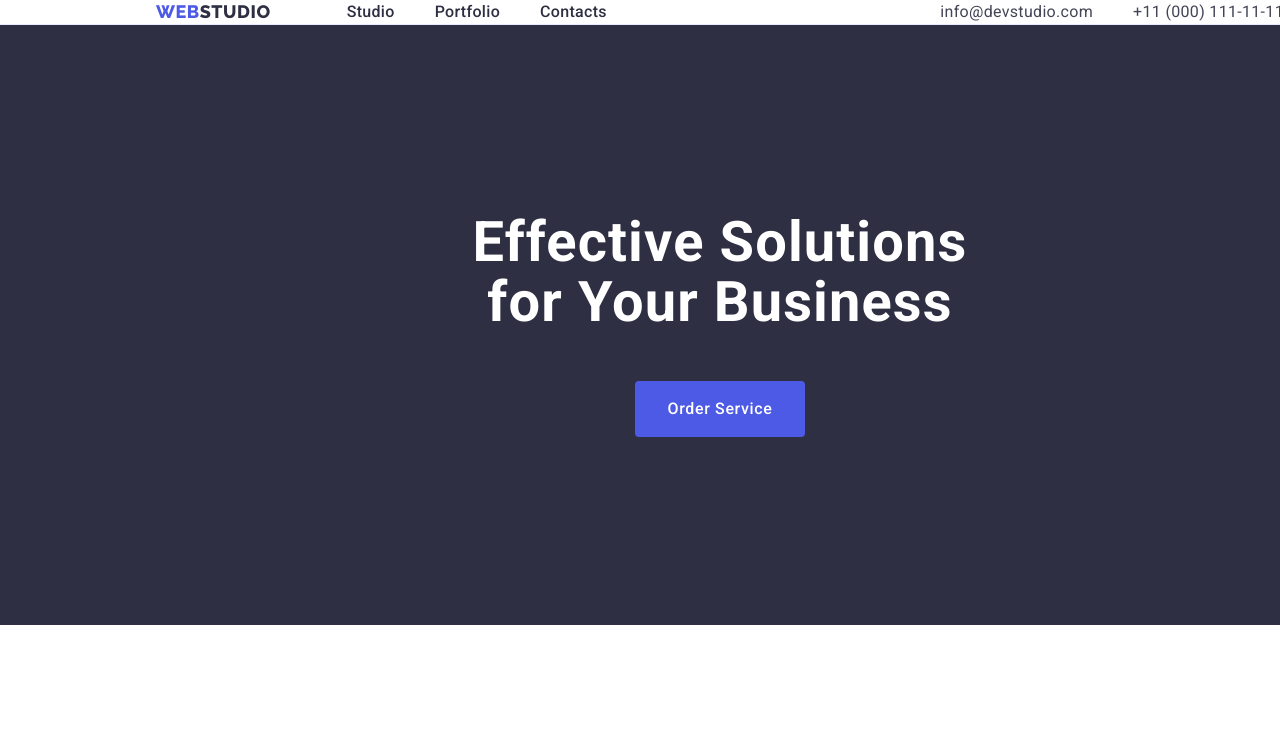
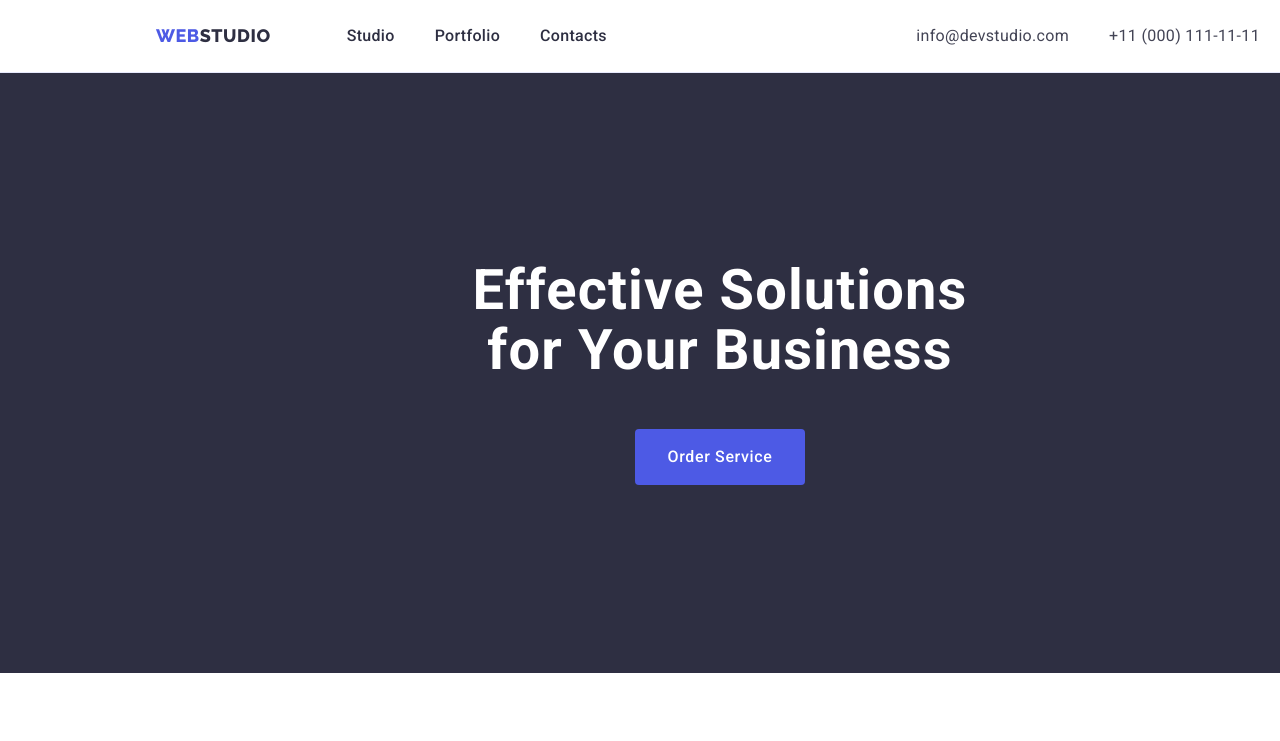
Before and after one commit to Yerbatrix/goit-markup-hw-03, a plain HTML site: page index.html in a window 1280 px wide. Shown: the top 741 px of the page. Drawn offline with nearby package versions, Linux system fonts and the light colour scheme.

Commit message:
hw3 header height udjusted

```diff
--- a/css/style.css
+++ b/css/style.css
@@ -126,6 +126,7 @@ header > .container {
   letter-spacing: 0.02em;
   color: var(--studio-color);
   padding: 24px 0;
+  display: block;
 }
 
 .header-navigation-flex {
@@ -147,16 +148,19 @@ header > .container {
   font-size: 16px;
   line-height: 1.5;
   font-style: normal;
+  padding: 24px;
 }
 
 .address-flex {
   display: flex;
   gap: 40px;
+  align-items: stretch;
 }
 
 .address-link {
   letter-spacing: 0.02em;
   color: var(--main-text-color);
+  display: block;
 }
 
 .address-link:hover,
```
